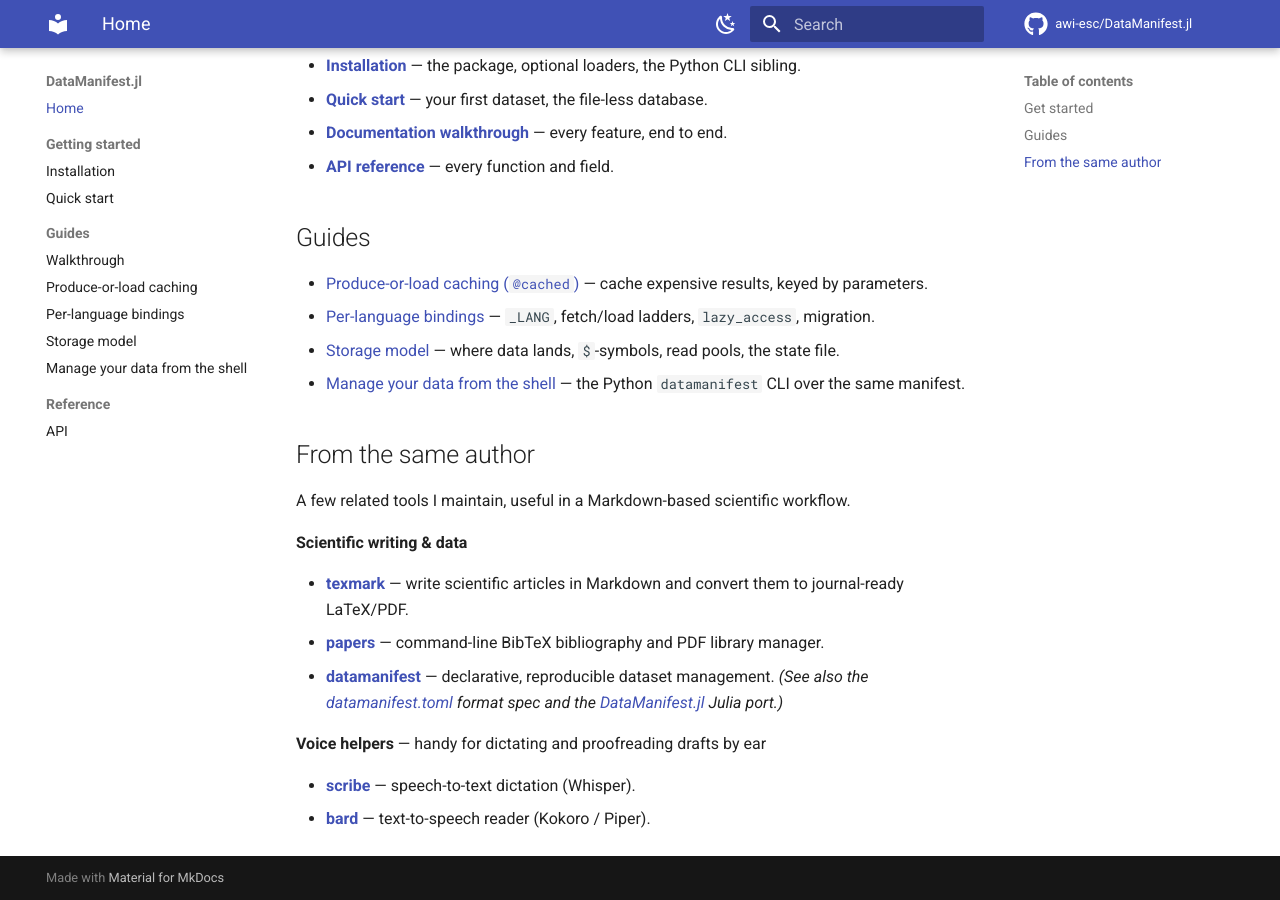
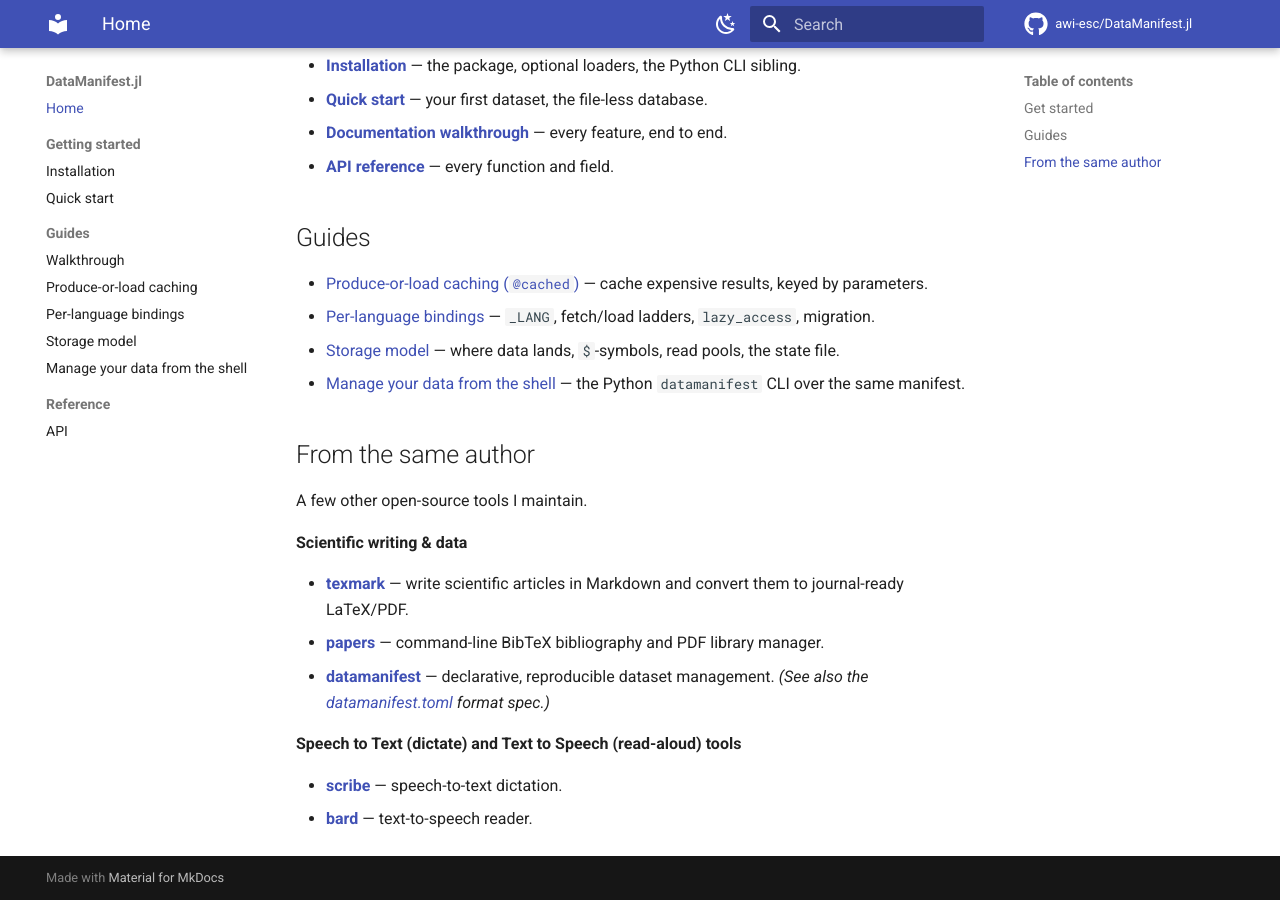
Before and after one commit to awi-esc/DataManifest.jl, an MkDocs documentation site: the page built from docs/index.md, in a window 1280 px wide and 900 px high, scrolled down 876 px. Built offline with MkDocs 1.6.1 and Material for MkDocs 9.7.7, drawn with Linux system fonts in a browser that asks for light colours; comment, search, counter and statistics services are not loaded.

Commit message:
docs: refine 'From the same author' — drop self-reference, model names, and Markdown framing

```diff
--- a/README.md
+++ b/README.md
@@ -118,15 +118,15 @@
 
 ## From the same author
 
-A few related tools I maintain, useful in a Markdown-based scientific workflow.
+A few other open-source tools I maintain.
 
 **Scientific writing & data**
 
 - [**texmark**](https://perrette.github.io/texmark/) — write scientific articles in Markdown and convert them to journal-ready LaTeX/PDF.
 - [**papers**](https://perrette.github.io/papers/) — command-line BibTeX bibliography and PDF library manager.
-- [**datamanifest**](https://perrette.github.io/datamanifest/) — declarative, reproducible dataset management. *(See also the [datamanifest.toml](https://perrette.github.io/datamanifest.toml/) format spec and the [DataManifest.jl](https://awi-esc.github.io/DataManifest.jl/) Julia port.)*
+- [**datamanifest**](https://perrette.github.io/datamanifest/) — declarative, reproducible dataset management. *(See also the [datamanifest.toml](https://perrette.github.io/datamanifest.toml/) format spec.)*
 
-**Voice helpers** — handy for dictating and proofreading drafts by ear
+**Speech to Text (dictate) and Text to Speech (read-aloud) tools**
 
-- [**scribe**](https://perrette.github.io/scribe/) — speech-to-text dictation (Whisper).
-- [**bard**](https://perrette.github.io/bard/) — text-to-speech reader (Kokoro / Piper).
+- [**scribe**](https://perrette.github.io/scribe/) — speech-to-text dictation.
+- [**bard**](https://perrette.github.io/bard/) — text-to-speech reader.
--- a/docs/index.md
+++ b/docs/index.md
@@ -47,15 +47,15 @@
 
 ## From the same author
 
-A few related tools I maintain, useful in a Markdown-based scientific workflow.
+A few other open-source tools I maintain.
 
 **Scientific writing & data**
 
 - [**texmark**](https://perrette.github.io/texmark/) — write scientific articles in Markdown and convert them to journal-ready LaTeX/PDF.
 - [**papers**](https://perrette.github.io/papers/) — command-line BibTeX bibliography and PDF library manager.
-- [**datamanifest**](https://perrette.github.io/datamanifest/) — declarative, reproducible dataset management. *(See also the [datamanifest.toml](https://perrette.github.io/datamanifest.toml/) format spec and the [DataManifest.jl](https://awi-esc.github.io/DataManifest.jl/) Julia port.)*
+- [**datamanifest**](https://perrette.github.io/datamanifest/) — declarative, reproducible dataset management. *(See also the [datamanifest.toml](https://perrette.github.io/datamanifest.toml/) format spec.)*
 
-**Voice helpers** — handy for dictating and proofreading drafts by ear
+**Speech to Text (dictate) and Text to Speech (read-aloud) tools**
 
-- [**scribe**](https://perrette.github.io/scribe/) — speech-to-text dictation (Whisper).
-- [**bard**](https://perrette.github.io/bard/) — text-to-speech reader (Kokoro / Piper).
+- [**scribe**](https://perrette.github.io/scribe/) — speech-to-text dictation.
+- [**bard**](https://perrette.github.io/bard/) — text-to-speech reader.
```
